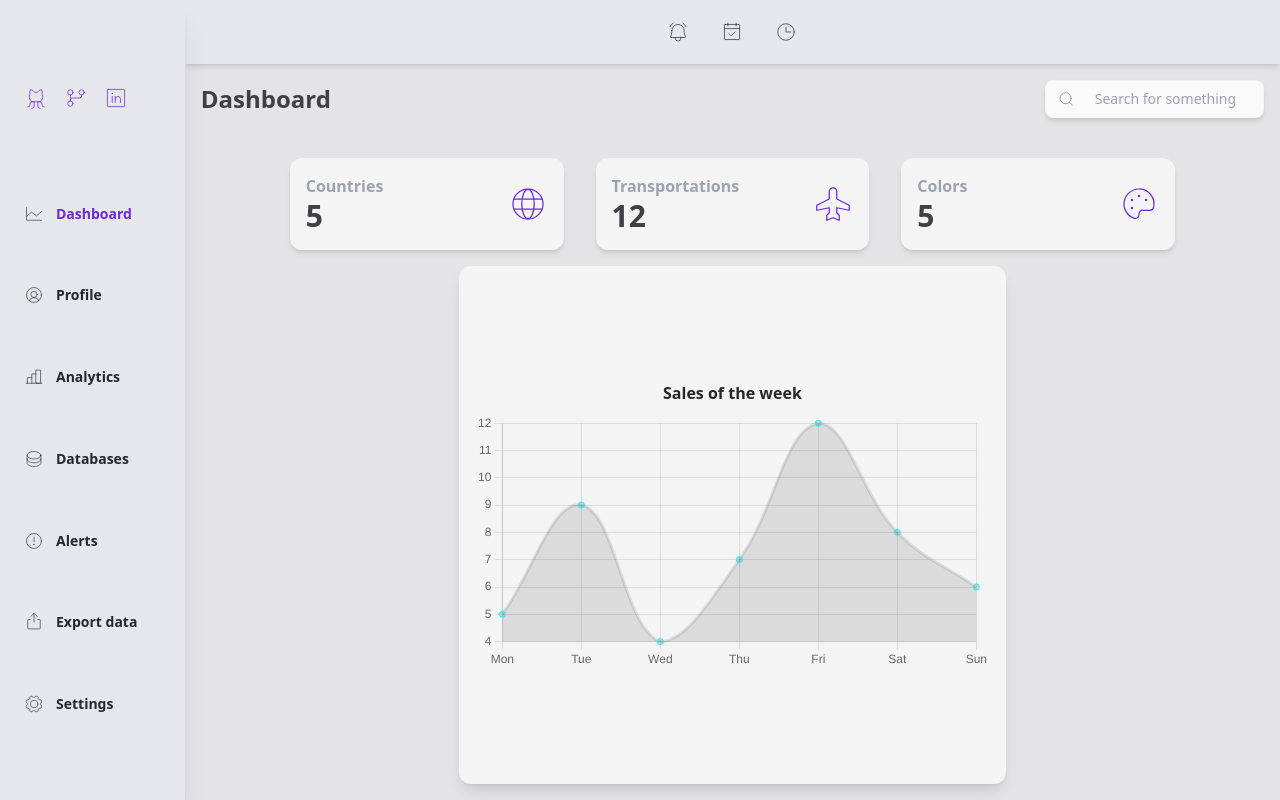
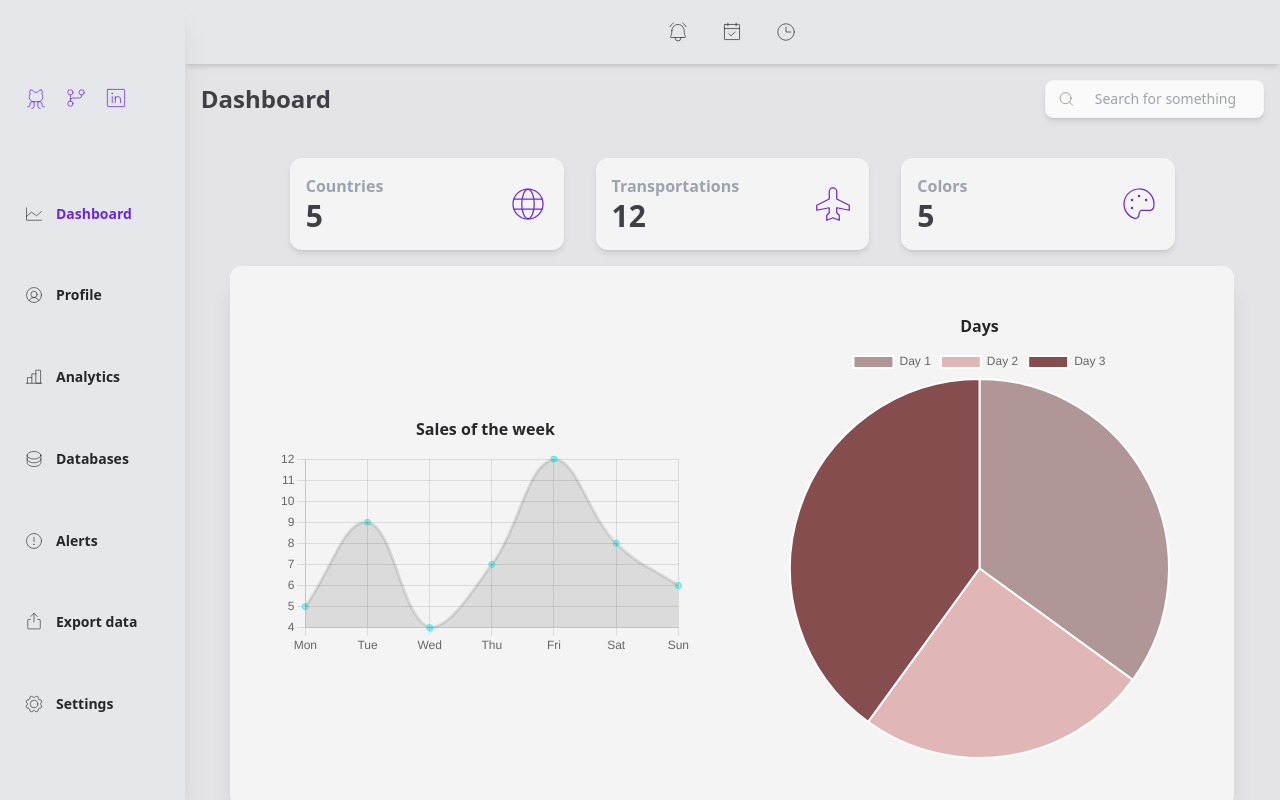
Before and after one commit to MarcelloBB/dashboard-demo, a React (Vite) app: page / in a window 1280 px wide. Built offline with nearby package versions, Linux system fonts and the light colour scheme.

Commit message:
:sparkles: Add Pie Chart

```diff
--- a/index.html
+++ b/index.html
@@ -4,7 +4,7 @@
     <meta charset="UTF-8" />
     <link rel="icon" type="image/svg+xml" href="/vite.svg" />
     <meta name="viewport" content="width=device-width, initial-scale=1.0" />
-    <title>Vite + React</title>
+    <title>Dashboard Demo | Marcello B.</title>
   </head>
   <body class="bg-zinc-200 text-zinc-800">
     <div id="root"></div>
--- a/src/components/ChartContainer.jsx
+++ b/src/components/ChartContainer.jsx
@@ -1,12 +1,19 @@
 import LineChart from "./charts/LineChart"
+import PieChart from "./charts/PieChart"
 
-const ChartContainer = () => (
-  <div className="h-[600px] w-10/12 mx-auto my-4 p-4 bg-zinc-100 rounded-xl shadow-lg
-    lg:w-6/12 lg:flex lg:flex-row lg:justify-center lg:items-center"
+const ChartContainer = () => ( // p-4
+  <div className="h-[1200px] w-10/12 mx-auto my-4 bg-zinc-100 rounded-xl shadow-xl
+    flex flex-col gap-20 items-center justify-center p-10
+    lg:w-11/12 lg:flex lg:flex-row lg:justify-center lg:items-center lg:p-12"
   >
-    <div className="h-full w-full font-bold text-md flex flex-col items-center justify-center gap-2">
+    <div className="h-1/2 w-full font-bold text-md flex flex-col items-center justify-center gap-2 lg:h-full">
       <span>Sales of the week</span>
       <LineChart />
+    </div>
+
+    <div className="h-1/2 w-full font-bold text-md flex flex-col items-center justify-center gap-2 lg:h-full">
+      <span>Days</span>
+      <PieChart />
     </div>
   </div>
 )
--- a/src/components/Sidebar.jsx
+++ b/src/components/Sidebar.jsx
@@ -26,21 +26,21 @@ const Sidebar = () => (
         lg:mb-12"
 
     >
-      <a href="">
+      <a href="https://github.com/MarcelloBB">
         <GithubLogo
           size={24}
           className=" hover:text-violet-400 transition-colors duration-200 ease-in"
           weight="thin"
         />
       </a>
-      <a href="">
+      <a href="https://github.com/MarcelloBB/dashboard-demo">
         <GitBranch
           size={24}
           className="hover:text-violet-400 transition-colors duration-200 ease-in"
           weight="thin"
         />
       </a>
-      <a href="">
+      <a href="https://www.linkedin.com/in/marcello-belanda-batista-362109262" target="_blank">
         <LinkedinLogo
           size={24}
           className="hover:text-violet-400 transition-colors duration-200 ease-in"
--- a/src/components/charts/BarChart.jsx
+++ /dev/null
@@ -1,7 +0,0 @@
-const BarChart = () => {
-  <div>
-
-  </div>
-}
-
-export default BarChart
--- a/src/components/charts/LineChart.jsx
+++ b/src/components/charts/LineChart.jsx
@@ -27,7 +27,7 @@ const LineChart = () => {
     labels: ["Mon", "Tue", "Wed", "Thu", "Fri", "Sat", "Sun"],
     datasets: [{
       label: "Sales of the week",
-      data: [5, 9, 4, 7, 12, 8, 6, 8],
+      data: [5, 9, 4, 7, 12, 8, 6],
 
       pointBorderColor: "aqua",
       fill: true,
--- /dev/null
+++ b/src/components/charts/PieChart.jsx
@@ -0,0 +1,38 @@
+import {
+  Chart,
+  Tooltip,
+  Title,
+  ArcElement,
+  Legend
+} from "chart.js"
+
+import { Pie } from "react-chartjs-2"
+
+const PieChart = () => {
+  Chart.register(
+    Tooltip,
+    Title,
+    ArcElement,
+    Legend
+  )
+
+  const data = {
+    datasets: [{
+      data: [35, 25, 40],
+      backgroundColor: [
+        "#b09696",
+        "#e0b6b6",
+        "#854d4d"
+      ]
+    }],
+    labels: [
+      "Day 1", "Day 2", "Day 3"
+    ]
+  }
+
+  return (
+    <Pie data={data}/>
+  )
+}
+
+export default PieChart
```
